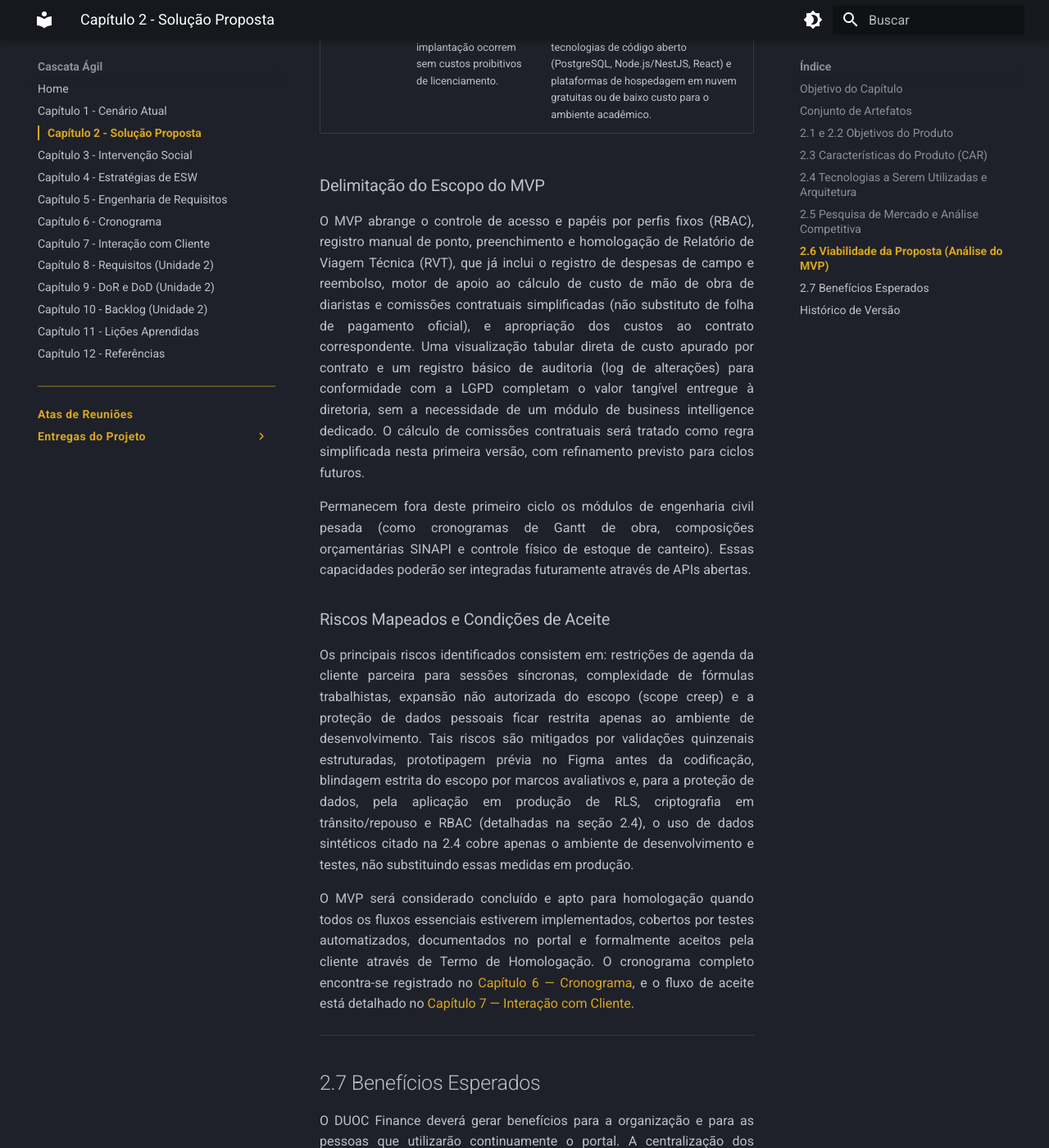
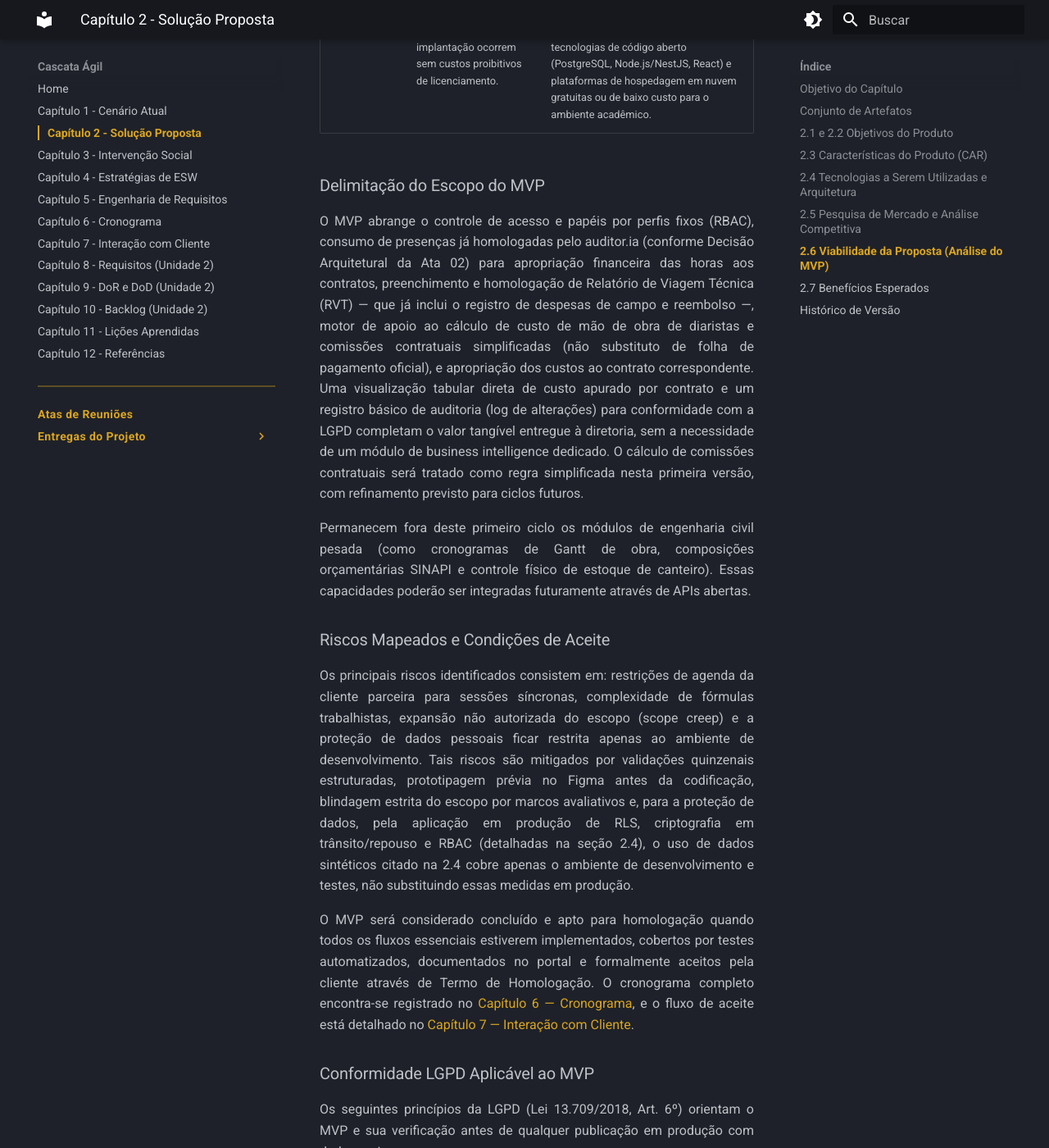
Before and after one commit to mdsreq-fga-unb/REQ-2026.2-T01-DUOC-Finance, an MkDocs documentation site: the page built from docs/visao-produto/capitulo-2/index.md, in a window 1280 px wide and 1400 px high, scrolled down 12822 px. Shown: the whole window at 82% size. Built offline with MkDocs 1.6.1 and Material for MkDocs 9.7.7, drawn with Linux system fonts in a browser that asks for light colours; some of the changed text lies outside the part shown.

Commit message:
docs: considerações feitas pelo feedback dado(#50)

```diff
--- a/docs/visao-produto/capitulo-2/index.md
+++ b/docs/visao-produto/capitulo-2/index.md
@@ -322,7 +322,7 @@
 
 ### Delimitação do Escopo do MVP
 
-O MVP abrange o controle de acesso e papéis por perfis fixos (RBAC), registro manual de ponto, preenchimento e homologação de Relatório de Viagem Técnica (RVT), que já inclui o registro de despesas de campo e reembolso, motor de apoio ao cálculo de custo de mão de obra de diaristas e comissões contratuais simplificadas (não substituto de folha de pagamento oficial), e apropriação dos custos ao contrato correspondente. Uma visualização tabular direta de custo apurado por contrato e um registro básico de auditoria (log de alterações) para conformidade com a LGPD completam o valor tangível entregue à diretoria, sem a necessidade de um módulo de business intelligence dedicado. O cálculo de comissões contratuais será tratado como regra simplificada nesta primeira versão, com refinamento previsto para ciclos futuros.
+O MVP abrange o controle de acesso e papéis por perfis fixos (RBAC), consumo de presenças já homologadas pelo auditor.ia (conforme Decisão Arquitetural da Ata 02) para apropriação financeira das horas aos contratos, preenchimento e homologação de Relatório de Viagem Técnica (RVT) — que já inclui o registro de despesas de campo e reembolso —, motor de apoio ao cálculo de custo de mão de obra de diaristas e comissões contratuais simplificadas (não substituto de folha de pagamento oficial), e apropriação dos custos ao contrato correspondente. Uma visualização tabular direta de custo apurado por contrato e um registro básico de auditoria (log de alterações) para conformidade com a LGPD completam o valor tangível entregue à diretoria, sem a necessidade de um módulo de business intelligence dedicado. O cálculo de comissões contratuais será tratado como regra simplificada nesta primeira versão, com refinamento previsto para ciclos futuros.
 
 Permanecem fora deste primeiro ciclo os módulos de engenharia civil pesada (como cronogramas de Gantt de obra, composições orçamentárias SINAPI e controle físico de estoque de canteiro). Essas capacidades poderão ser integradas futuramente através de APIs abertas.
 
@@ -331,6 +331,18 @@
 Os principais riscos identificados consistem em: restrições de agenda da cliente parceira para sessões síncronas, complexidade de fórmulas trabalhistas, expansão não autorizada do escopo (scope creep) e a proteção de dados pessoais ficar restrita apenas ao ambiente de desenvolvimento. Tais riscos são mitigados por validações quinzenais estruturadas, prototipagem prévia no Figma antes da codificação, blindagem estrita do escopo por marcos avaliativos e, para a proteção de dados, pela aplicação em produção de RLS, criptografia em trânsito/repouso e RBAC (detalhadas na seção 2.4),  o uso de dados sintéticos citado na 2.4 cobre apenas o ambiente de desenvolvimento e testes, não substituindo essas medidas em produção.
 
 O MVP será considerado concluído e apto para homologação quando todos os fluxos essenciais estiverem implementados, cobertos por testes automatizados, documentados no portal e formalmente aceitos pela cliente através de Termo de Homologação. O cronograma completo encontra-se registrado no [Capítulo 6 — Cronograma](../../cronograma/index.md), e o fluxo de aceite está detalhado no [Capítulo 7 — Interação com Cliente](../../interacao-cliente/index.md#73-processo-de-validacao-sociotecnica-e-homologacao-com-a-cliente).
+
+### Conformidade LGPD Aplicável ao MVP
+
+Os seguintes princípios da LGPD (Lei 13.709/2018, Art. 6º) orientam o MVP e sua verificação antes de qualquer publicação em produção com dados reais:
+
+- **Finalidade e necessidade:** dados restritos ao propósito de gestão de pessoal e apuração de custo por contrato, sem uso secundário.
+- **Base legal:** execução de contrato de trabalho e cumprimento de obrigação legal (Art. 7º, incisos II e V).
+- **Segurança:** criptografia em trânsito/repouso e Row Level Security (detalhadas na 2.4).
+- **Livre acesso:** cada colaborador consulta suas próprias informações (CAR-01/CAR-02).
+- **Responsabilização e prestação de contas:** trilha de auditoria básica (CAR-08).
+
+**Condição de Aceite:** nenhuma publicação em produção com dados reais ocorre sem aprovação formal de um checklist de conformidade LGPD cobrindo os itens acima, validado com a representante da DUOC antes do Termo de Aceite Formal (Unidade 4).
 
 ---
 
```
